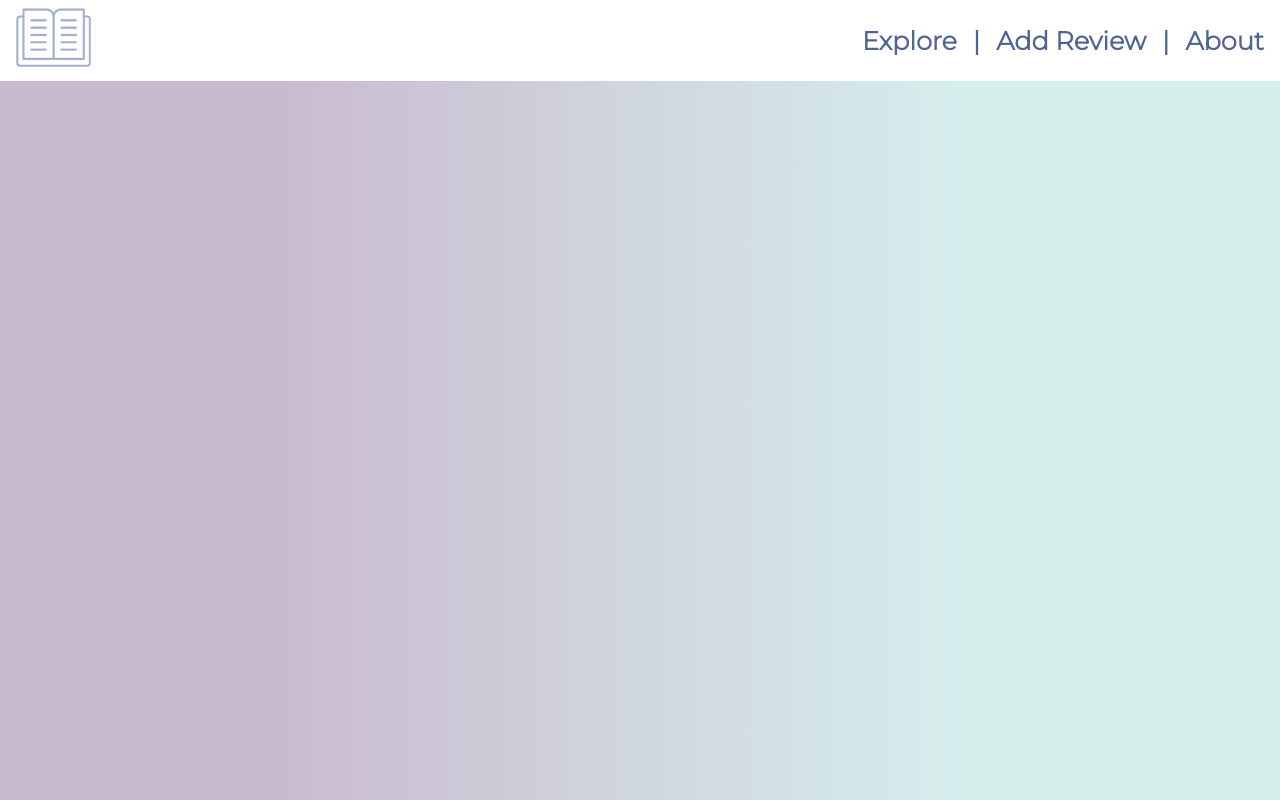
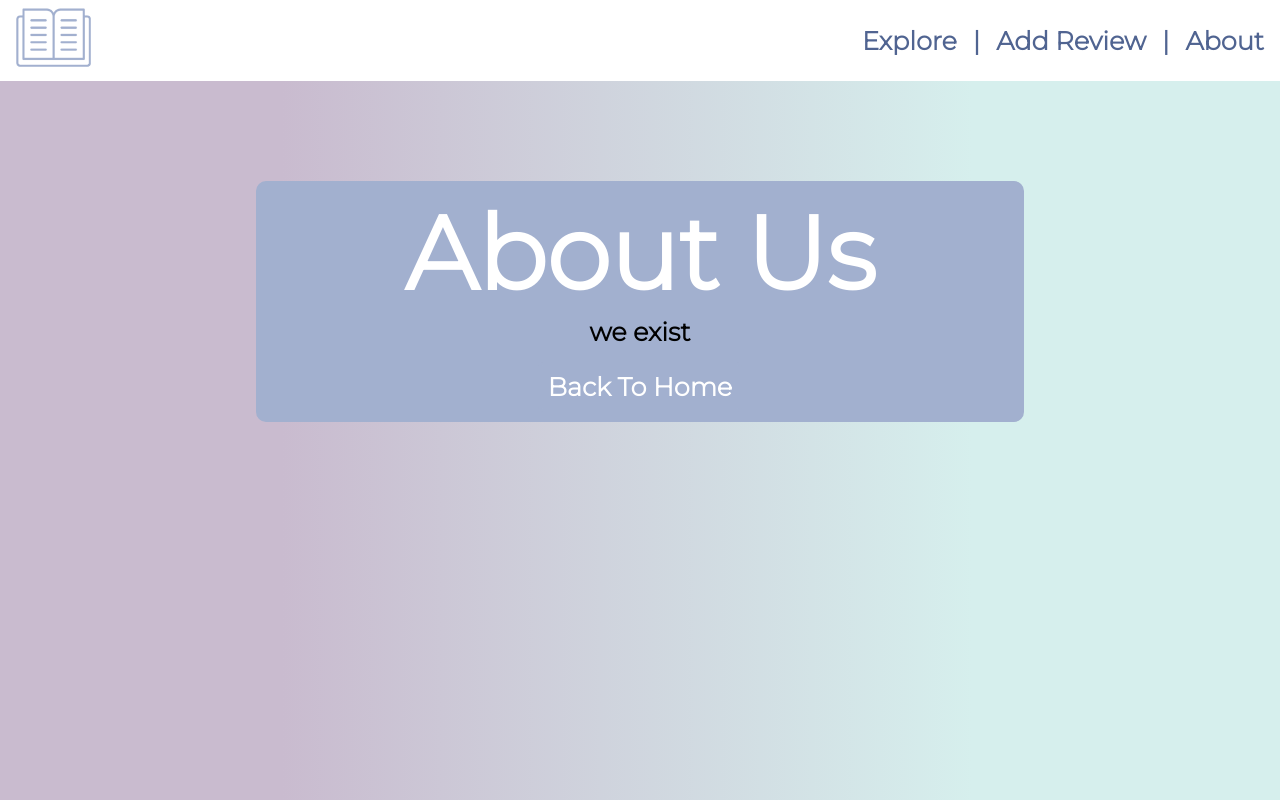
Before and after one commit to lifeng-yin/simpleread, a React (Create React App) app: page /simpleread/about in a window 1280 px wide. Built offline with nearby package versions, Linux system fonts and the light colour scheme.

Commit message:
make github pages work maybe

```diff
--- a/src/App.js
+++ b/src/App.js
@@ -19,10 +19,10 @@ const App = () => {
     <Navbar/>
 
     <Routes>
-      <Route path = '/' element = {<Home/>}/>
-      <Route path = '/explore' element = {<Reviews/>}/>
-      <Route path = '/add' element = {<AddReview/>}/>
-      <Route path = '/about' element = {<About/>}/>
+      <Route path = '/simpleread/' element = {<Home/>}/>
+      <Route path = '/simpleread/explore' element = {<Reviews/>}/>
+      <Route path = '/simpleread/add' element = {<AddReview/>}/>
+      <Route path = '/simpleread/about' element = {<About/>}/>
     </Routes>
 
     </>
--- a/src/Navbar.js
+++ b/src/Navbar.js
@@ -9,7 +9,7 @@ const Navbar = () => {
 
         <ul>
           <li>
-            <CustomLink to = '/'>
+            <CustomLink to = '/simpleread/'>
               <img src = {logolarge} alt = 'logo' style = {{width: '15%', minWidth: '70px', listStyleType: 'none'}}></img>
             </CustomLink>
           </li>
@@ -17,15 +17,15 @@ const Navbar = () => {
 
         <ul>
           <li>
-              <CustomLink to = '/explore'>Explore</CustomLink>
+              <CustomLink to = '/simpleread/explore'>Explore</CustomLink>
           </li>
           <p className = 'navspacer'>{' | '}</p>
           <li>
-              <CustomLink to = '/add'>Add Review</CustomLink>
+              <CustomLink to = '/simpleread/add'>Add Review</CustomLink>
           </li>
           <p className = 'navspacer'>{' | '}</p>
           <li>
-              <CustomLink to = './about'>About</CustomLink>
+              <CustomLink to = '/simpleread/about'>About</CustomLink>
           </li>
         </ul>
 
--- a/src/pages/About.js
+++ b/src/pages/About.js
@@ -15,7 +15,7 @@ const About = () => {
 
         <button className = 'center' style = {{marginTop: '2%'}} onClick = {
           () =>{
-            navigate('/');
+            navigate('/simpleread/');
           }
         }>
           {'Back To Home'}
--- a/src/pages/Home.js
+++ b/src/pages/Home.js
@@ -19,7 +19,7 @@ const Home = () => {
 
         <button className = 'center' style = {{marginTop: '20px'}} onClick = {
         () =>{
-          navigate('/explore');
+          navigate('/simpleread/explore');
         }}>
           {'Read Some Reviews '}
           <i class="bi bi-list-stars"></i>
```
Also changed, not shown: 29 other files (tests, documents, lock files or other folders).
